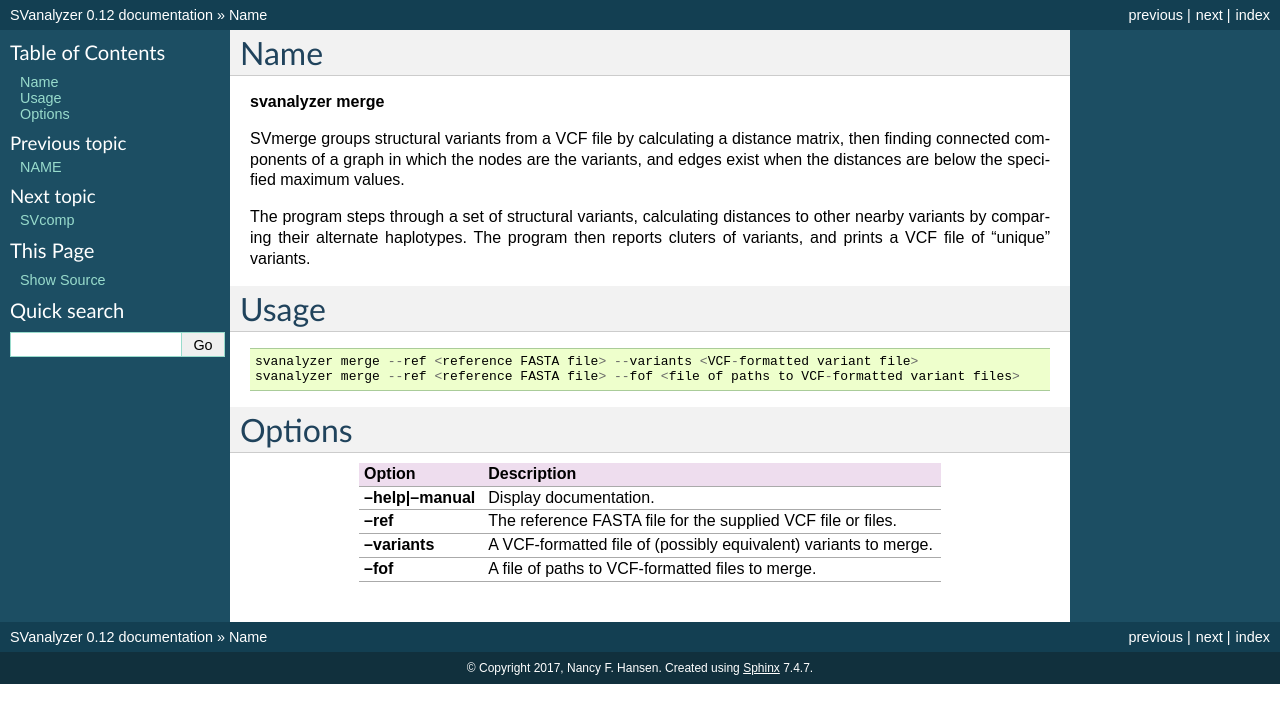
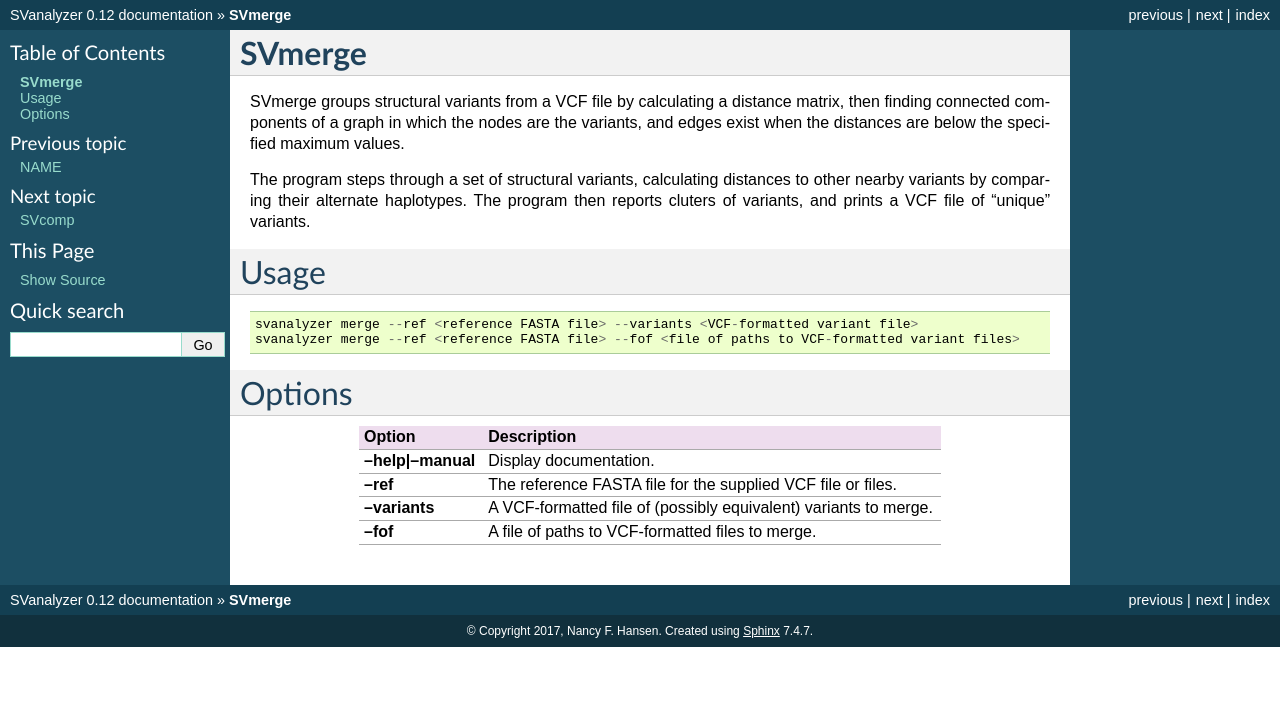
Before and after one commit to nhansen/SVanalyzer, a Sphinx documentation site: the page built from docs/svmerge.rst, in a window 1280 px wide. Shown: the top 723 px of the page. Built offline with Sphinx 7.4.7, drawn with Linux system fonts in a browser that asks for light colours.

Commit message:
Playing with sphinx

```diff
--- a/docs/svmerge.rst
+++ b/docs/svmerge.rst
@@ -1,10 +1,8 @@
 .. _svmerge:
 
 ===============
-Name
+**SVmerge**
 ===============
-
-**svanalyzer merge**
 
 SVmerge groups structural variants from a VCF file by calculating a
 distance matrix, then finding connected components of a graph in
```
